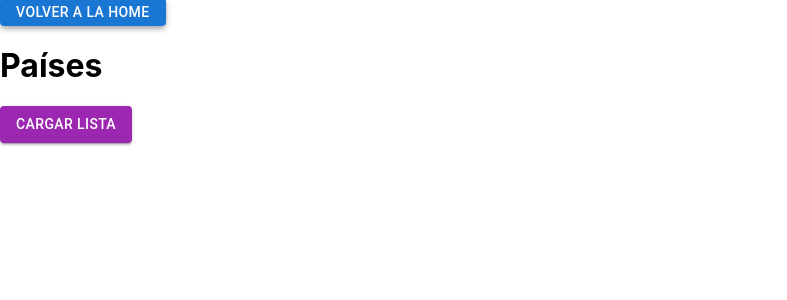
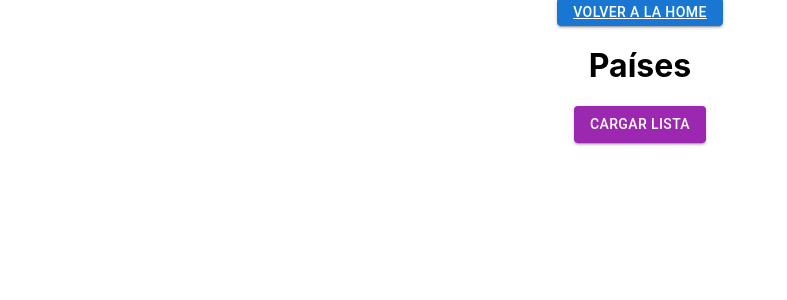
Before and after one commit to yaeltodaro/react-test, a React (Create React App) app: page /react-test/paises in a window 1280 px wide. Shown: the top 300 px of the page, without its empty margins (0-787 px from the left). Built offline with nearby package versions, Linux system fonts and the light colour scheme.

Commit message:
correcion css en Paises

```diff
--- a/src/components/countries.js
+++ b/src/components/countries.js
@@ -36,12 +36,12 @@ export class Countries extends Component {
 
   render() {
     return (
-      <div>
+      <div className="paises">
         <Button as={Link} to="/" variant="contained" color="primary">
           Volver a la Home
         </Button>
         <h1>Países</h1>
-        <ul>
+        <ul className="listado">
           {this.state.countries.map((country, index) => (
             <Country
               key={index}
--- a/src/styles/App.css
+++ b/src/styles/App.css
@@ -1,6 +1,6 @@
 @import "dish.css";
 
-.App {
+.App, .paises, .listado {
   text-align: center;
 }
 
```
